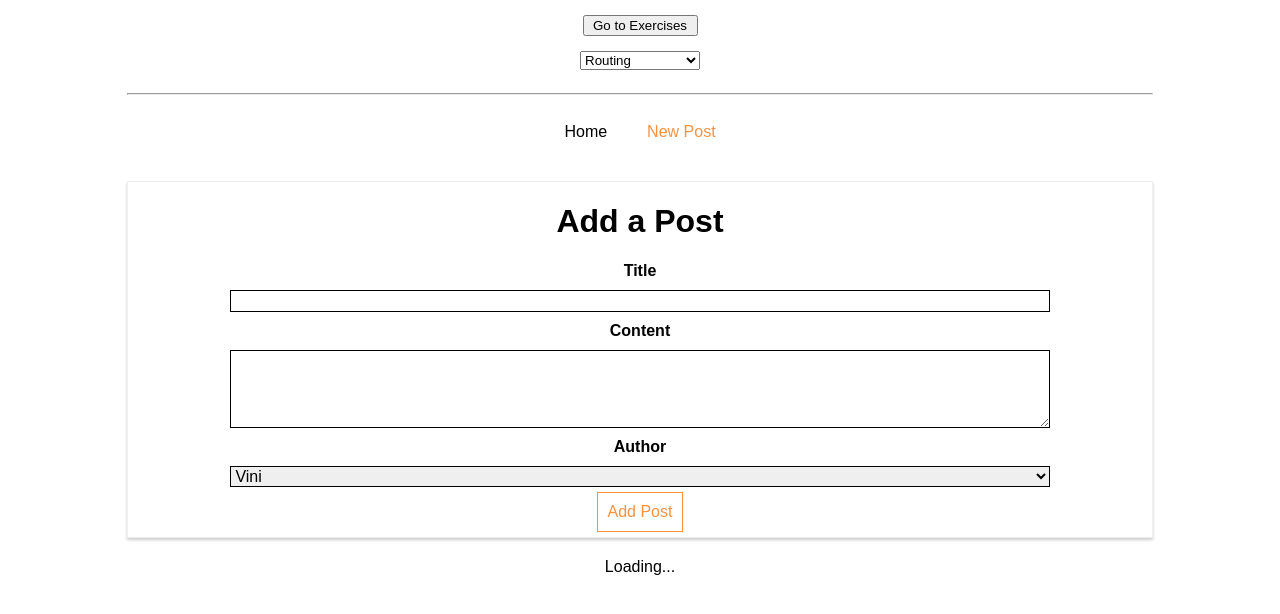
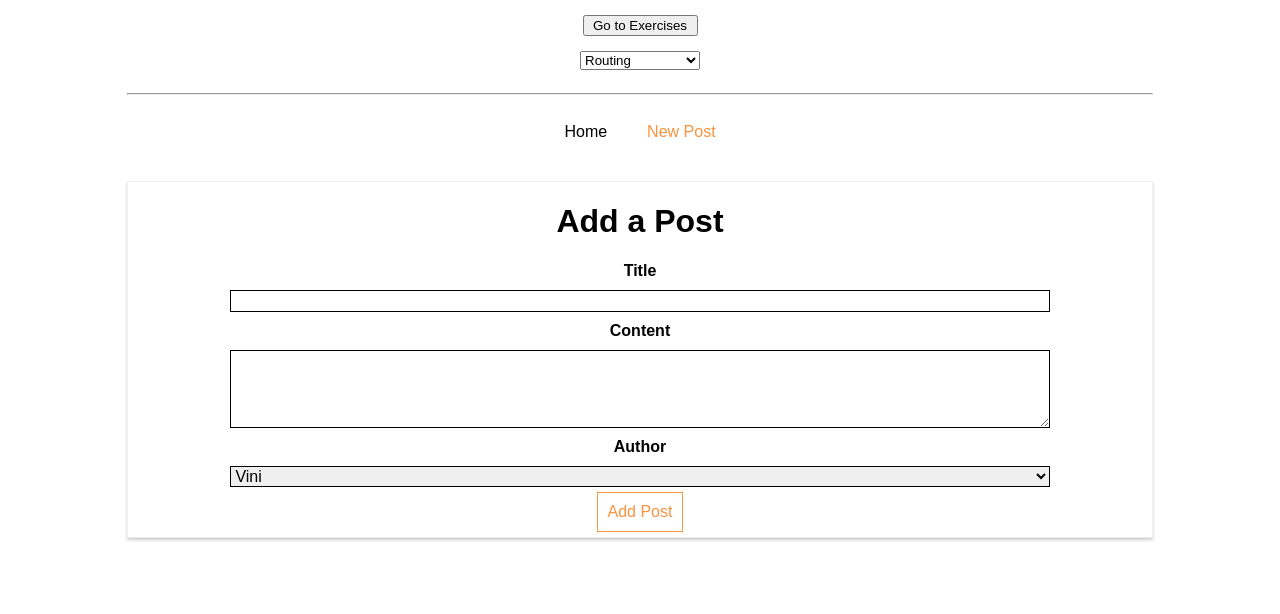
Before and after one commit to vinicechin/react-projects, a React (Create React App) app: page /new-post in a window 1280 px wide. Shown: the top 614 px of the page. Built offline with nearby package versions, Linux system fonts and the light colour scheme; no server answers.

Commit message:
Add switch to control routes

```diff
--- a/src/Sections/shared/components/Blog/Blog.js
+++ b/src/Sections/shared/components/Blog/Blog.js
@@ -1,5 +1,5 @@
 import React, { Component } from 'react';
-import { Route, NavLink } from 'react-router-dom'
+import { Route, NavLink, Switch } from 'react-router-dom'
 
 import Posts from './Posts/Posts'
 import NewPost from './NewPost/NewPost'
@@ -28,9 +28,12 @@ class Blog extends Component {
                     </nav>
                 </header>
                 {/* <Route path="/" exact render={() => <Posts />} /> */}
-                <Route path="/" exact component={Posts} />
-                <Route path="/new-post" component={NewPost} />
-                <Route path="/:id" exact component={FullPost} />
+                {/* switch -> route to first route found */}
+                <Switch>
+                    <Route path="/" exact component={Posts} />
+                    <Route path="/new-post" component={NewPost} />
+                    <Route path="/:id" exact component={FullPost} />
+                </Switch>
             </div>
         );
     }
```
